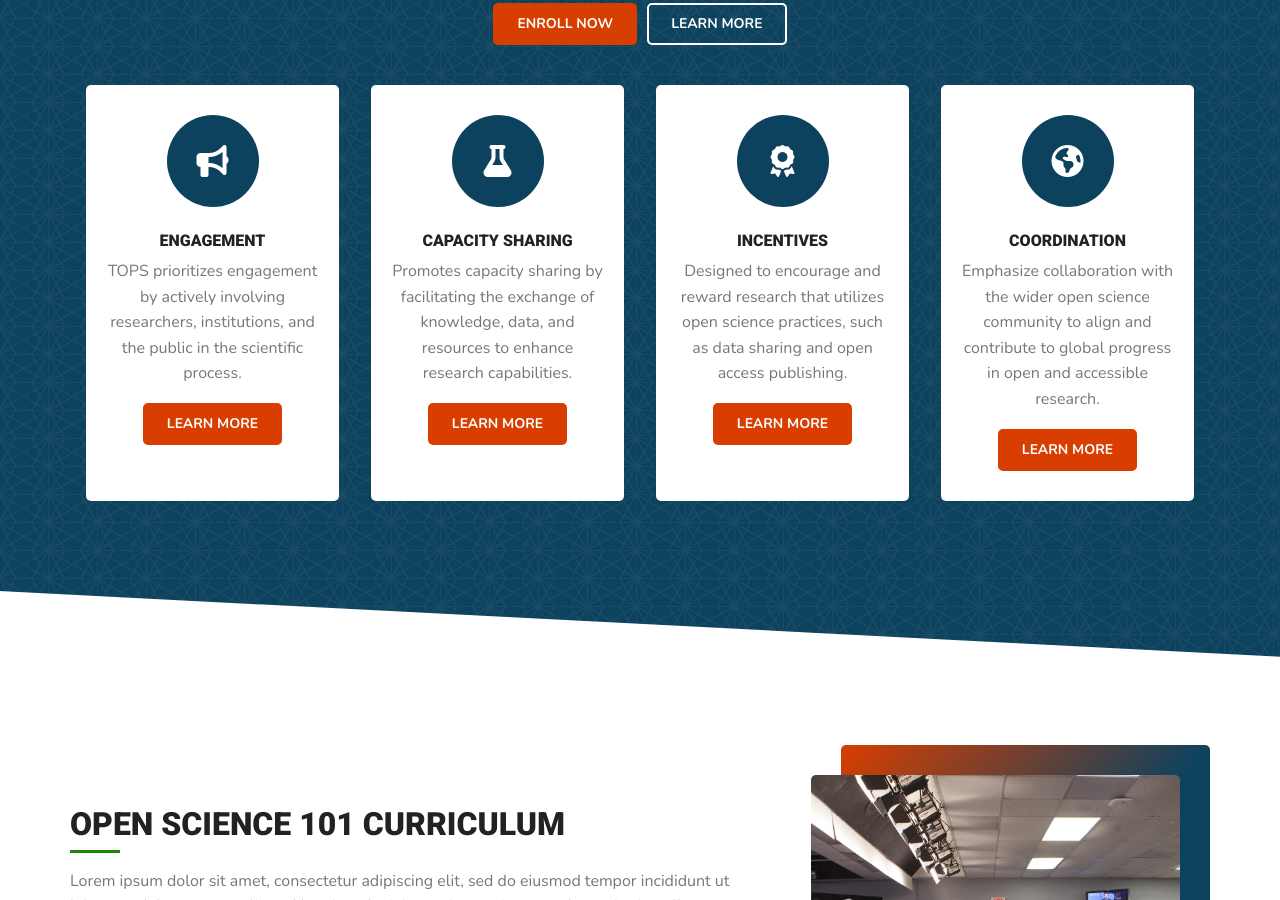
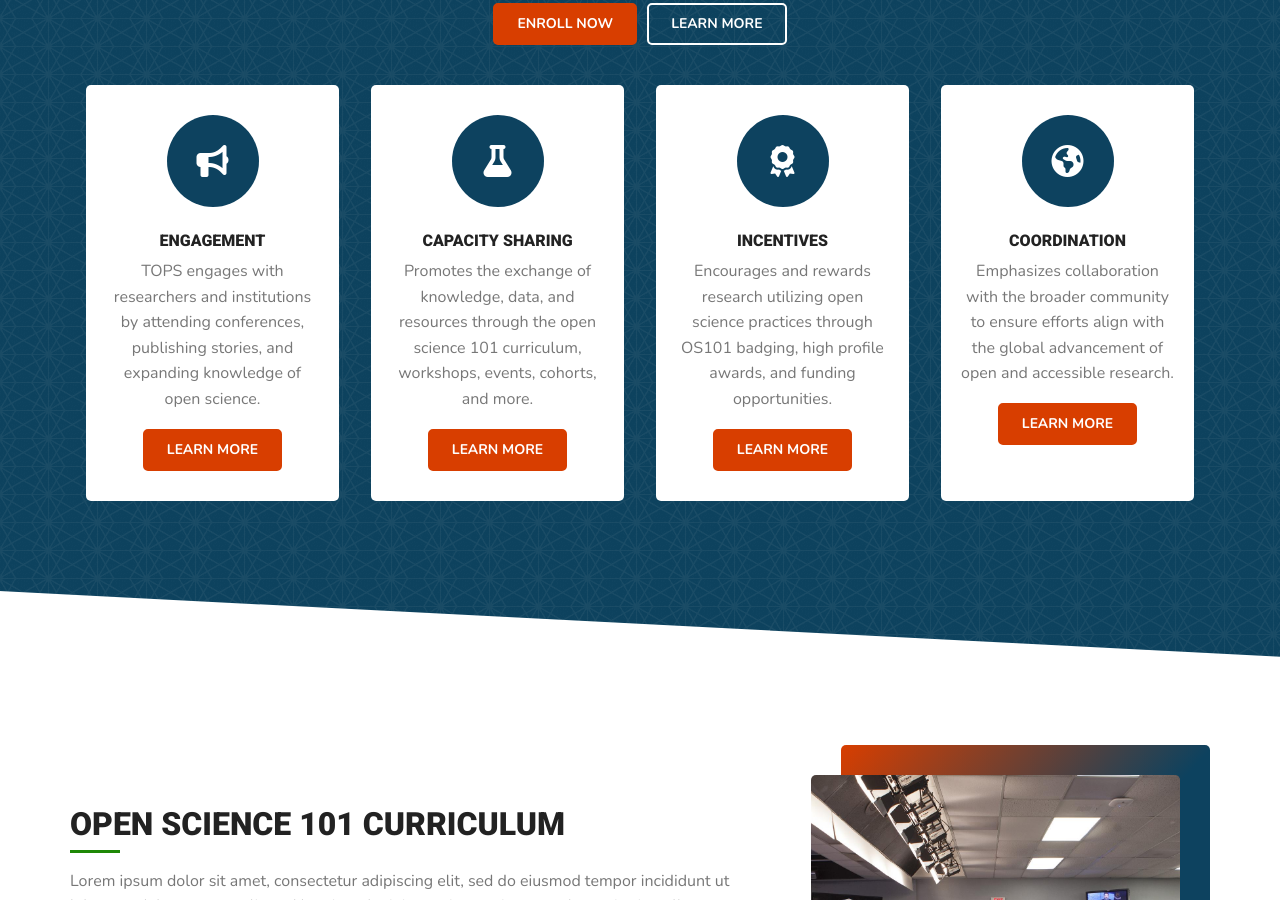
Before and after one commit to bressler1995/TOPS-Website-Front-End, a Jekyll site: the page built from index.md, in a window 1280 px wide and 900 px high, scrolled down 2915 px. Built offline with Jekyll 4.4.1, drawn with Linux system fonts in a browser that asks for light colours.

Commit message:
Improve the language a little for strategies so it's consistent with other materials but trying to preserve what I can from Jaclyn's work

```diff
--- a/index.md
+++ b/index.md
@@ -101,19 +101,19 @@ TOPS Open Science mission strategy is centered around fostering a collaborative
 {% endcapture %}
 <!---Engagement Description-->
 {% capture home-strat-engagement-desc %}
-TOPS prioritizes engagement by actively involving researchers, institutions, and the public in the scientific process.
+TOPS engages with researchers and institutions by attending conferences, publishing stories, and expanding knowledge of open science.
 {% endcapture %}
 <!---Capacity Sharing Description-->
 {% capture home-strat-capacity-desc %}
-Promotes capacity sharing by facilitating the exchange of knowledge, data, and resources to enhance research capabilities.
+Promotes the exchange of knowledge, data, and resources through the open science 101 curriculum, workshops, events, cohorts, and more.
 {% endcapture %}
 <!---Incentives Description-->
 {% capture home-strat-incentives-desc %}
-Designed to encourage and reward research that utilizes open science practices, such as data sharing and open access publishing.
+Encourages and rewards research utilizing open science practices through OS101 badging, high profile awards, and funding opportunities.
 {% endcapture %}
 <!---Coordination Description-->
 {% capture home-strat-coordination-desc %}
-Emphasize collaboration with the wider open science community to align and contribute to global progress in open and accessible research.
+Emphasizes collaboration with the broader community to ensure efforts align with the global advancement of open and accessible research.
 {% endcapture %}
 <!---END TOPS Strategies-->
 
```
